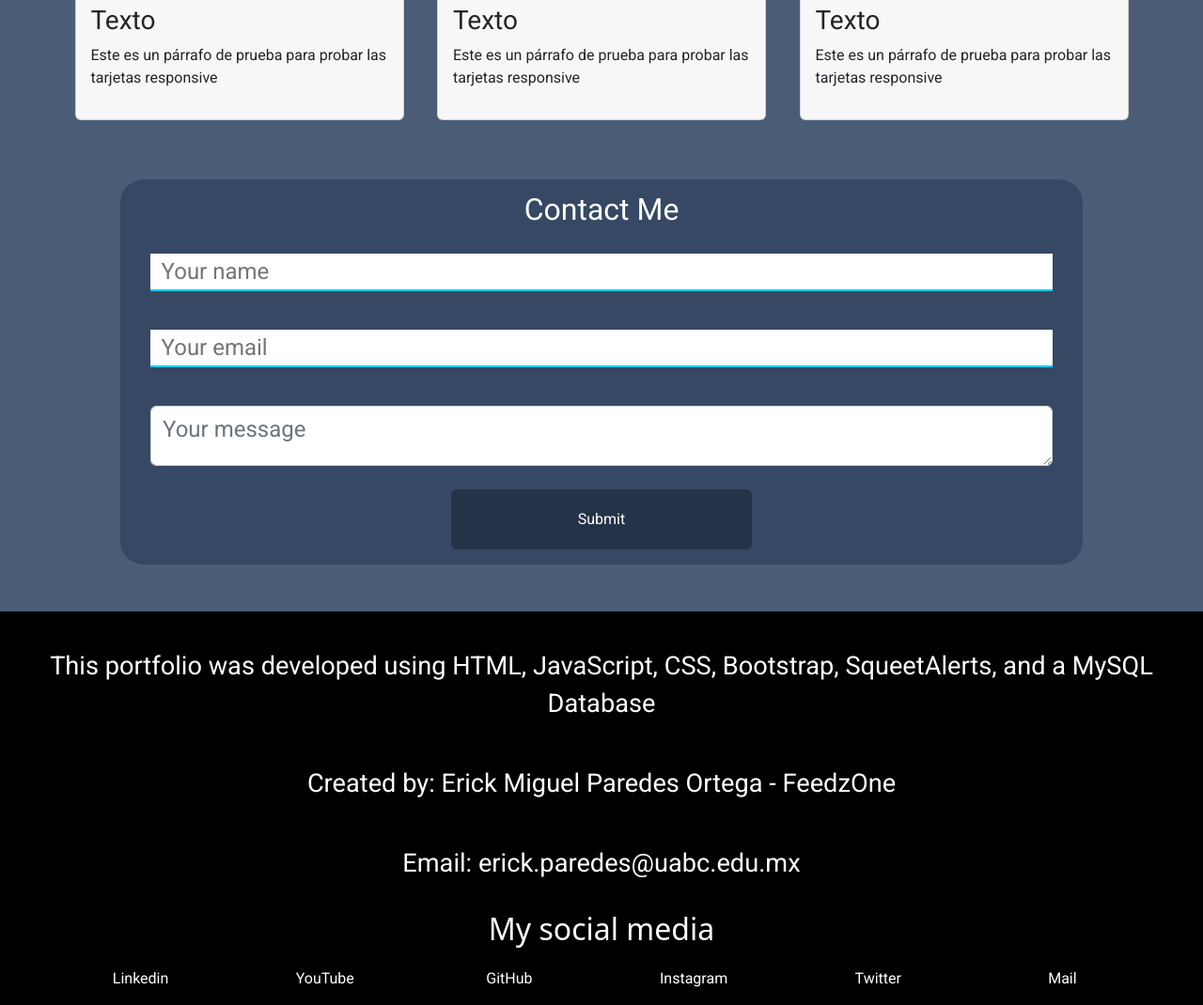
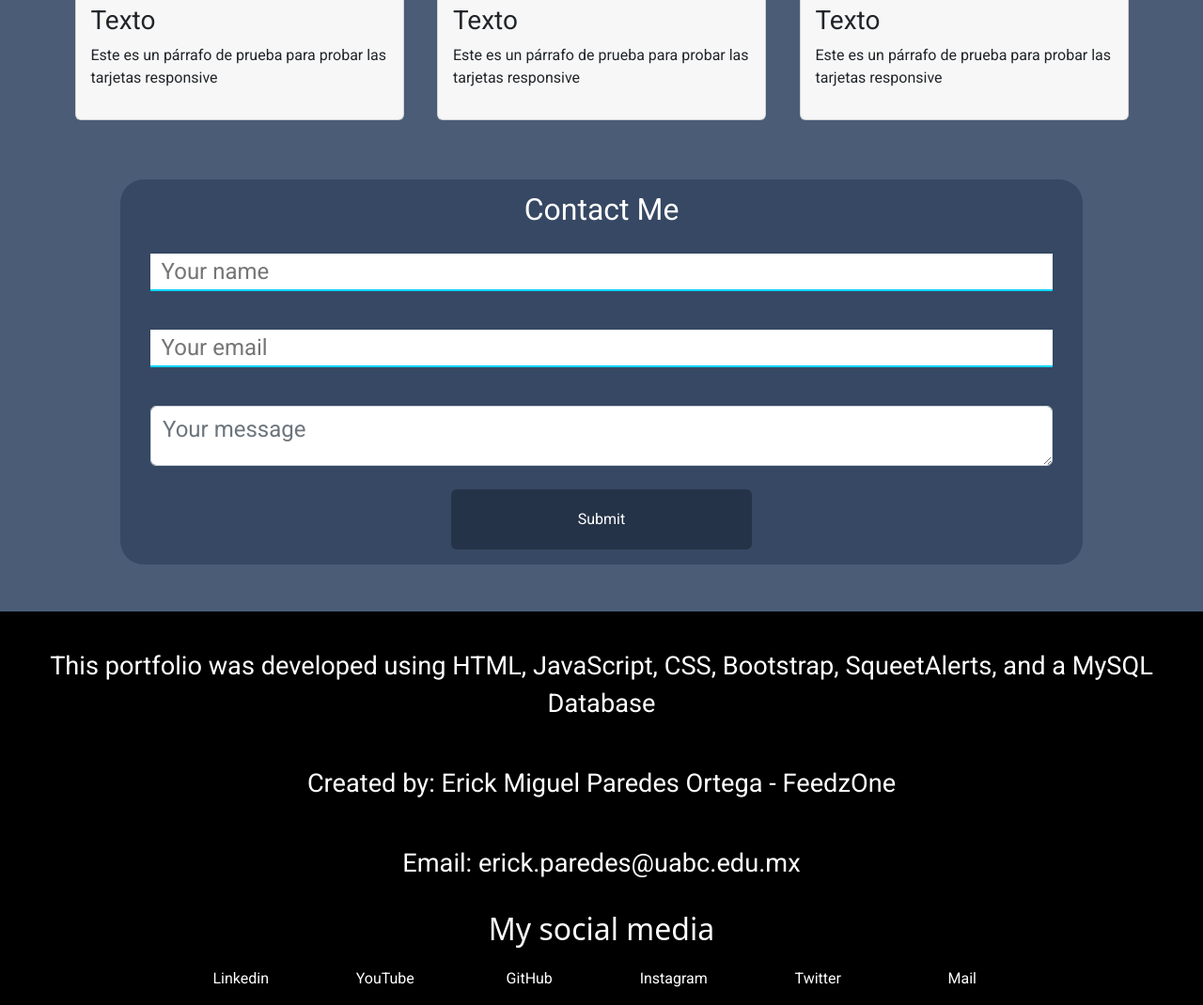
Before and after one commit to FeedzOne/Portafolio, a plain HTML site: page index.html in a window 1280 px wide. Shown: the part 3026-4096 px from the top of the page at 94% size. Drawn offline with nearby package versions, Linux system fonts and the light colour scheme.

Commit message:
arreglando el footer

```diff
--- a/css/footer.css
+++ b/css/footer.css
@@ -36,7 +36,7 @@
     text-align: center;
     padding: 14px 16px;
     font-family: 'Roboto', sans-serif;
-    width: calc(90%/6);
+    width: calc(70%/6);
     text-decoration: none;
     font-size: 1rem;
     text-justify: distribute-all-lines;
```
